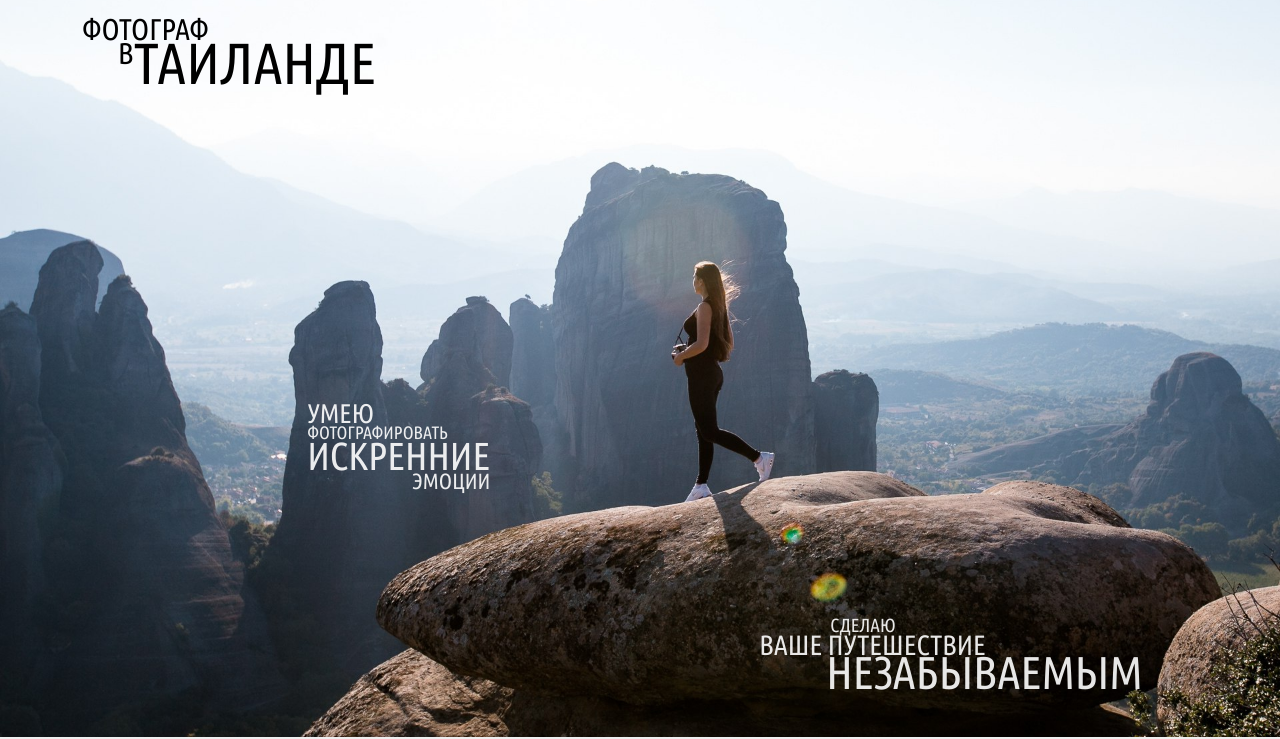
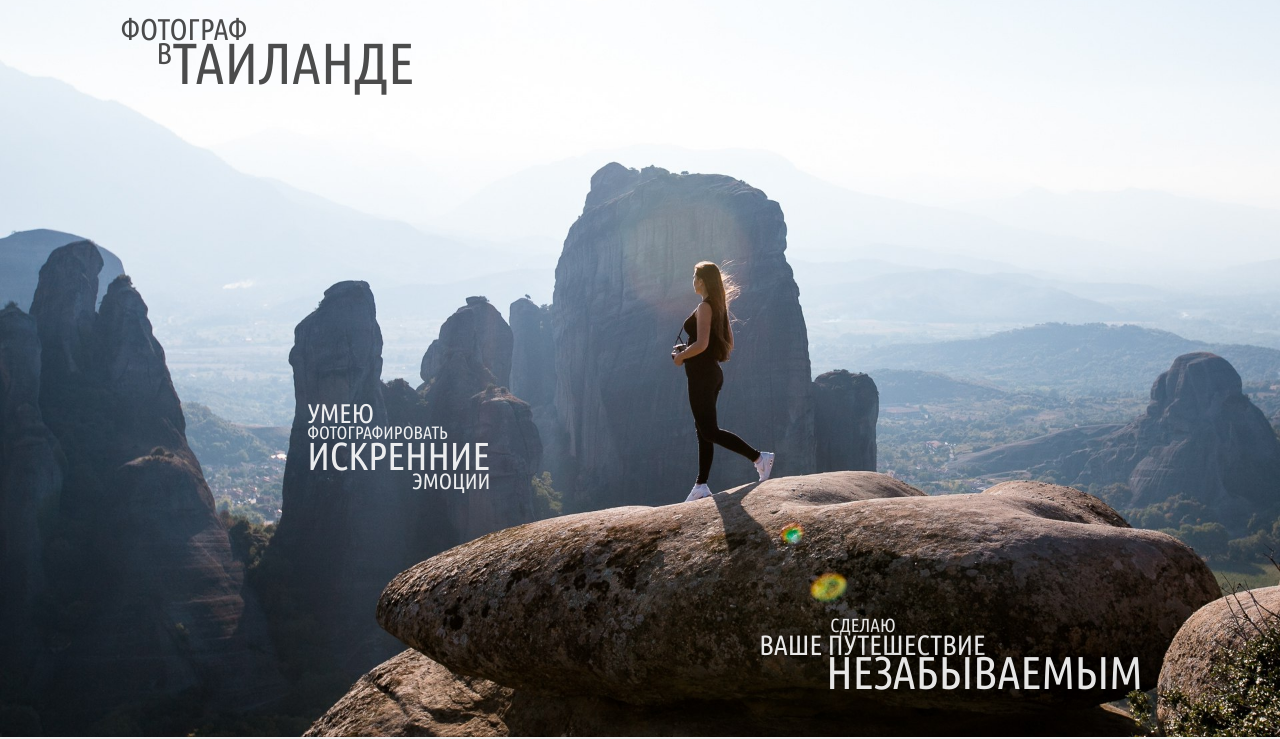
Before and after one commit to NearFutureBand/thaiphoto, a plain HTML site: page index.html in a window 1280 px wide. Shown: the part 63-802 px from the top of the page. Drawn offline with Linux system fonts and the light colour scheme; a web font is replaced by a local one.

```diff
--- a/css/mainStyle.less
+++ b/css/mainStyle.less
@@ -69,11 +69,11 @@
     }
     .text1{
         font-size: 20px;
-        color: black;
+        color: rgba(0,0,0,0.7);
         display: inline-block;
         position: absolute;
         line-height: 17px;
-        left: 10%;
+        left: 13%;
         top: 10%;
         div:nth-of-type(1){
             margin-left: -46px;
@@ -168,6 +168,7 @@
     }
     .text3{
         font-size: 20px;
+        text-shadow: 1px 1px 10px rgba(0,0,0,0.8);
         color: rgba(255,255,255,0.9);
         display: inline-block;
         position: absolute;
```
Also changed, not shown: content/work/family.jpg, content/work/love-story.jpg, content/work/wedding.jpg, css/mainStyle.css.
